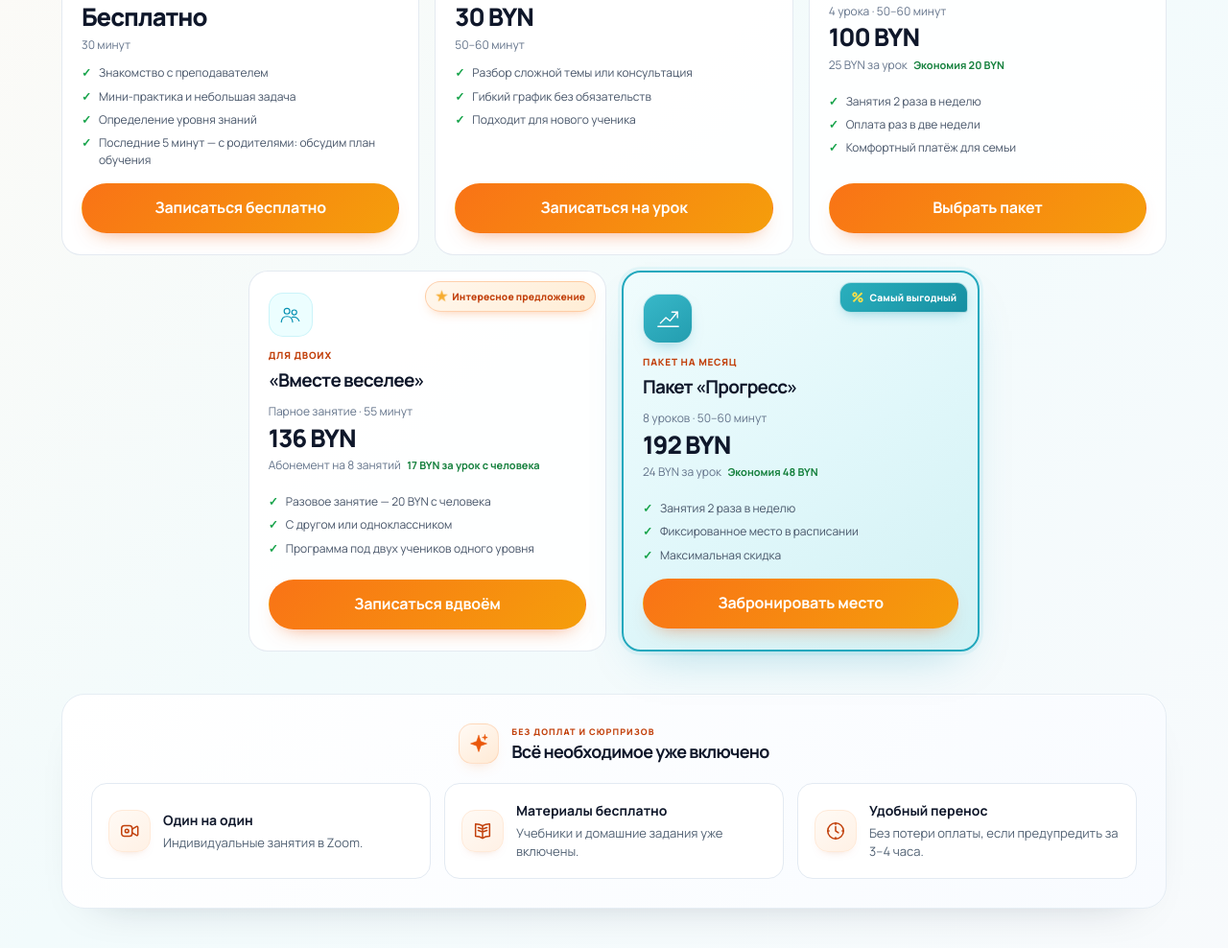
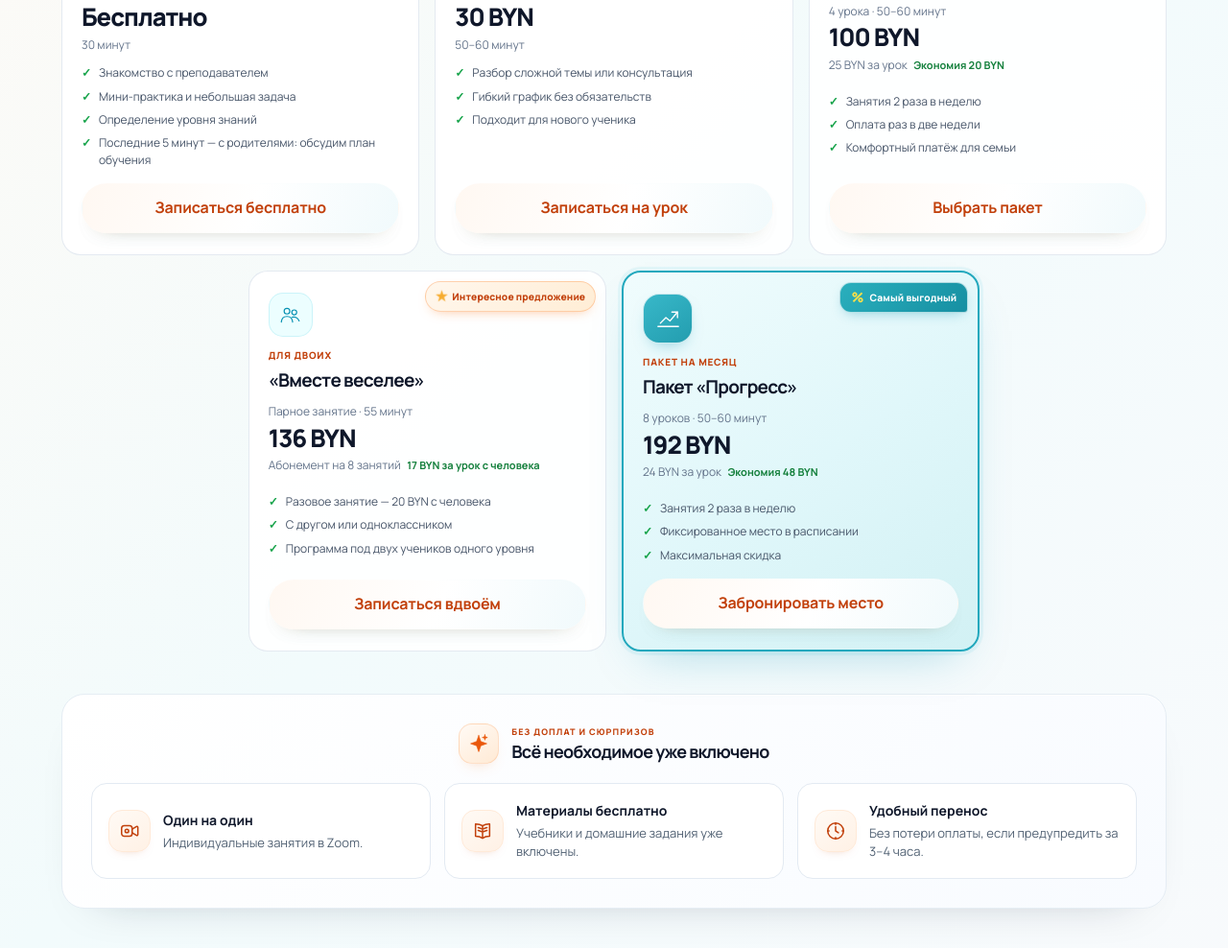
Before and after one commit to SergeyTeslenko/-Code-_-Mentor-, a plain HTML site: page index.html in a window 1280 px wide. Shown: the part 4327-5315 px from the top of the page at 96% size. Drawn offline with Linux system fonts and the light colour scheme.

Commit message:
Unify pricing buttons with site button style

```diff
--- a/styles.css
+++ b/styles.css
@@ -447,14 +447,14 @@ img { max-width: 100%; display: block; }
 .price-card > a { margin-top: auto; }
 .price-btn { display: inline-flex; min-height: 38px; width: 100%; align-items: center; justify-content: center; padding: 8px 14px; border: 1px solid transparent; border-radius: 8px; font-family: inherit; font-size: 12px; font-weight: 700; letter-spacing: -.01em; text-align: center; text-decoration: none; cursor: pointer; transition: transform .2s ease, box-shadow .2s ease, background-color .2s ease, border-color .2s ease; }
 .price-btn:hover { transform: translateY(-1px); }
-.price-btn-outline { border-color: transparent; background: linear-gradient(135deg, var(--accent), #f59e0b); color: #fff; box-shadow: 0 10px 22px -14px rgba(234,88,12,.72); }
-.price-btn-outline:hover { box-shadow: 0 13px 24px -14px rgba(6,182,212,.78); }
-.price-btn-primary { border-color: transparent; background: linear-gradient(135deg, var(--accent), #f59e0b); color: var(--white); box-shadow: 0 10px 22px -14px rgba(234,88,12,.72); }
-.price-btn-primary:hover { box-shadow: 0 13px 24px -14px rgba(6,182,212,.78); }
-.price-btn-outline-teal { border-color: transparent; background: linear-gradient(135deg, var(--accent), #f59e0b); color: #fff; box-shadow: 0 10px 22px -14px rgba(234,88,12,.72); }
-.price-btn-outline-teal:hover { box-shadow: 0 13px 24px -14px rgba(6,182,212,.78); }
-.price-btn-teal { border-color: transparent; background: linear-gradient(135deg, var(--accent), #f59e0b); color: var(--white); box-shadow: 0 10px 22px -14px rgba(234,88,12,.72); }
-.price-btn-teal:hover { box-shadow: 0 13px 24px -14px rgba(6,182,212,.78); }
+.price-btn-outline { border-color: rgba(249,115,22,.16); background: linear-gradient(110deg, #fff8f2 0%, #fff 54%, #f1fafc 100%); color: #c2410c; box-shadow: 0 10px 24px -20px rgba(8,145,178,.45), 0 8px 20px -18px rgba(249,115,22,.5); }
+.price-btn-outline:hover { transform: translateY(-2px); border-color: rgba(6,182,212,.28); background: linear-gradient(110deg, #fff1e8 0%, #f8f8f7 52%, #edf8fb 100%); box-shadow: 0 14px 28px -18px rgba(8,145,178,.5), 0 12px 24px -18px rgba(249,115,22,.55); }
+.price-btn-primary { border-color: rgba(249,115,22,.16); background: linear-gradient(110deg, #fff8f2 0%, #fff 54%, #f1fafc 100%); color: #c2410c; box-shadow: 0 10px 24px -20px rgba(8,145,178,.45), 0 8px 20px -18px rgba(249,115,22,.5); }
+.price-btn-primary:hover { transform: translateY(-2px); border-color: rgba(6,182,212,.28); background: linear-gradient(110deg, #fff1e8 0%, #f8f8f7 52%, #edf8fb 100%); box-shadow: 0 14px 28px -18px rgba(8,145,178,.5), 0 12px 24px -18px rgba(249,115,22,.55); }
+.price-btn-outline-teal { border-color: rgba(249,115,22,.16); background: linear-gradient(110deg, #fff8f2 0%, #fff 54%, #f1fafc 100%); color: #c2410c; box-shadow: 0 10px 24px -20px rgba(8,145,178,.45), 0 8px 20px -18px rgba(249,115,22,.5); }
+.price-btn-outline-teal:hover { transform: translateY(-2px); border-color: rgba(6,182,212,.28); background: linear-gradient(110deg, #fff1e8 0%, #f8f8f7 52%, #edf8fb 100%); box-shadow: 0 14px 28px -18px rgba(8,145,178,.5), 0 12px 24px -18px rgba(249,115,22,.55); }
+.price-btn-teal { border-color: rgba(249,115,22,.16); background: linear-gradient(110deg, #fff8f2 0%, #fff 54%, #f1fafc 100%); color: #c2410c; box-shadow: 0 10px 24px -20px rgba(8,145,178,.45), 0 8px 20px -18px rgba(249,115,22,.5); }
+.price-btn-teal:hover { transform: translateY(-2px); border-color: rgba(6,182,212,.28); background: linear-gradient(110deg, #fff1e8 0%, #f8f8f7 52%, #edf8fb 100%); box-shadow: 0 14px 28px -18px rgba(8,145,178,.5), 0 12px 24px -18px rgba(249,115,22,.55); }
 .pricing-perks { max-width: 1160px; margin: 44px auto 0; padding: clamp(20px, 3vw, 30px); border: 1px solid #e5edf4; border-radius: 24px; background: linear-gradient(135deg, #fff, #f8fbff); box-shadow: 0 20px 50px -38px rgba(15,23,42,.35), inset 0 1px rgba(255,255,255,.9); text-align: left; }
 .pricing-perks-heading { display: flex; align-items: center; justify-content: center; gap: 13px; margin-bottom: 20px; text-align: left; }
 .pricing-perks-icon { display: grid; width: 42px; height: 42px; flex: 0 0 42px; place-items: center; border: 1px solid rgba(249,115,22,.18); border-radius: 14px; background: linear-gradient(145deg, #fffaf5, #ffead5); color: #ea580c; box-shadow: 0 8px 18px -14px rgba(249,115,22,.8); }
```
